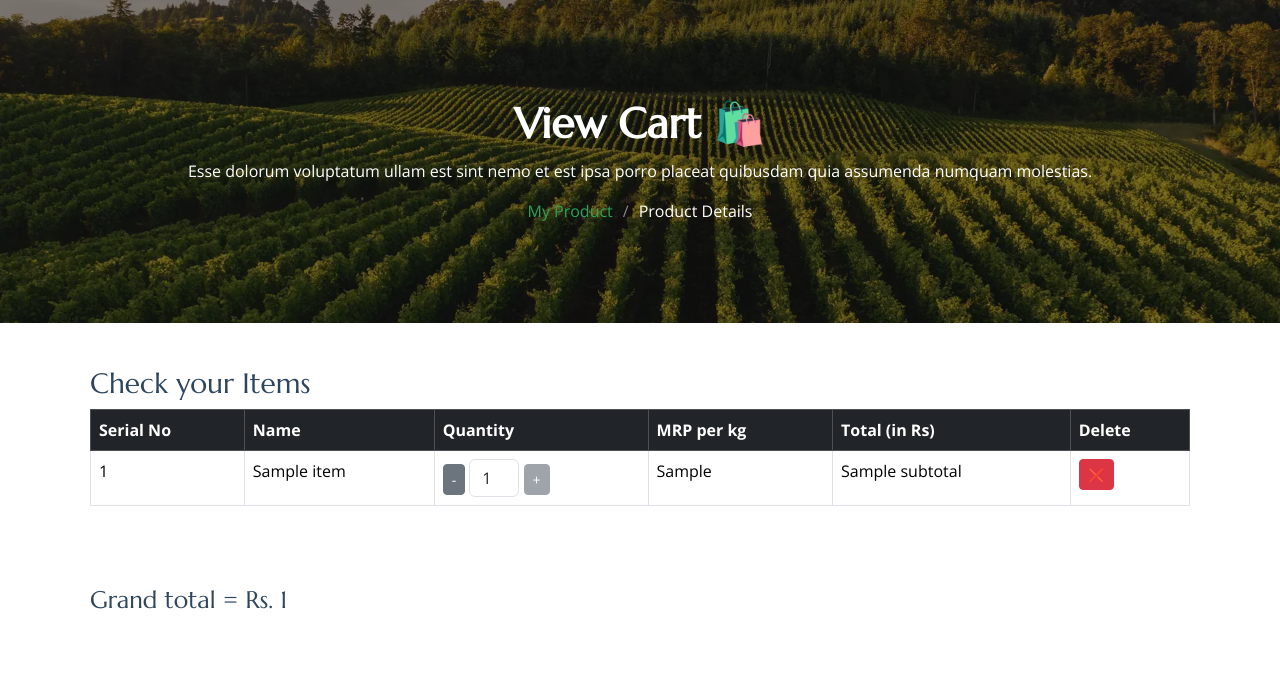
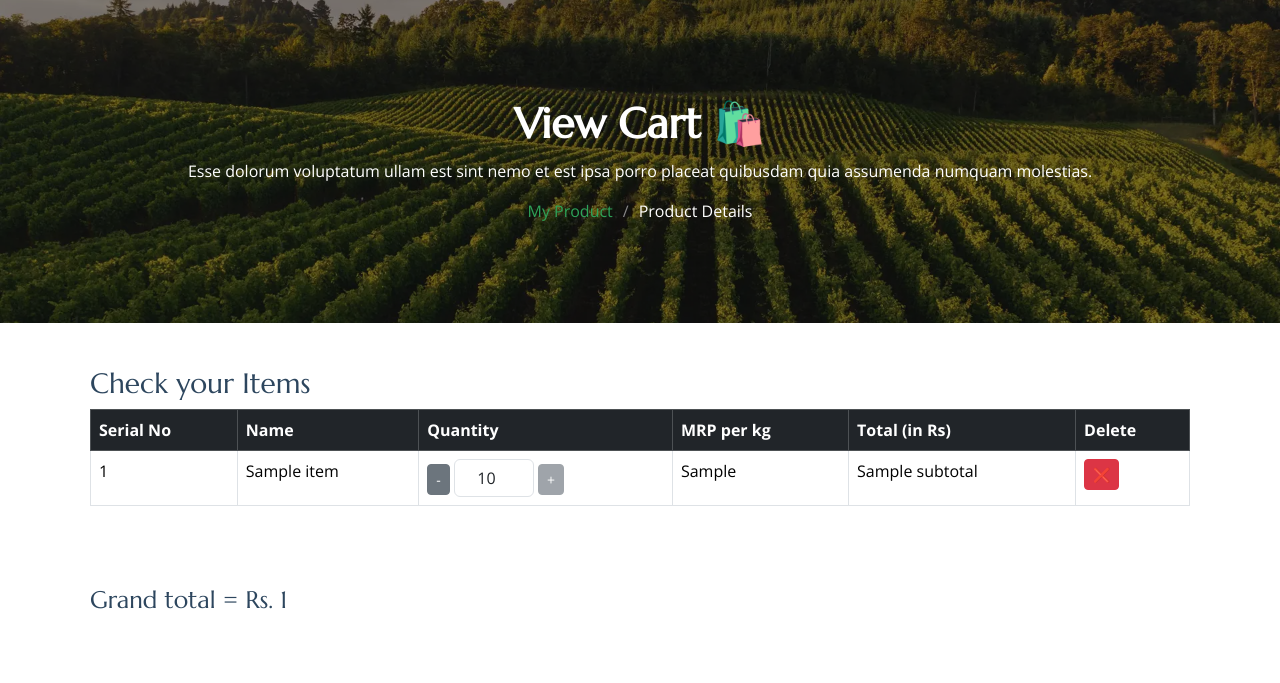
Before and after one commit to Pal1726/agriculture, a Flask app: template templates/view_cart.html in a window 1280 px wide. Shown: the part 101-784 px from the top of the page. Run offline with Flask 3, Linux system fonts and the light colour scheme; the template is opened without the code that fills it: most values are stand-ins (such as "Sample title", 1, 10 or a date in 2020); some libraries are stand-ins or nearby versions.

Commit message:
modified

```diff
--- a/templates/view_cart.html
+++ b/templates/view_cart.html
@@ -118,15 +118,17 @@
         <td>
             <form method="POST" action="{{ url_for('update_cart_quantity', product_id=item.product_id) }}" class="d-inline">
                 <button type="submit" name="action" value="decrement" class="btn btn-sm btn-secondary" {% if item.quantity <= 1 %}disabled{% endif %}>-</button>
+
                 <input
                     type="number"
                     name="quantity"
                     value="{{ item.quantity }}"
                     min="1"
+
                     max="{{ item.product_stock }}"
                     readonly
                     class="form-control d-inline-block"
-                    style="width: 50px; text-align: center;">
+                    style="width: 80px; text-align: center;">
                 <button type="submit" name="action" value="increment" class="btn btn-sm btn-secondary" {% if item.quantity >= item.product_stock %}disabled{% endif %}>+</button>
             </form>
         </td>
```
